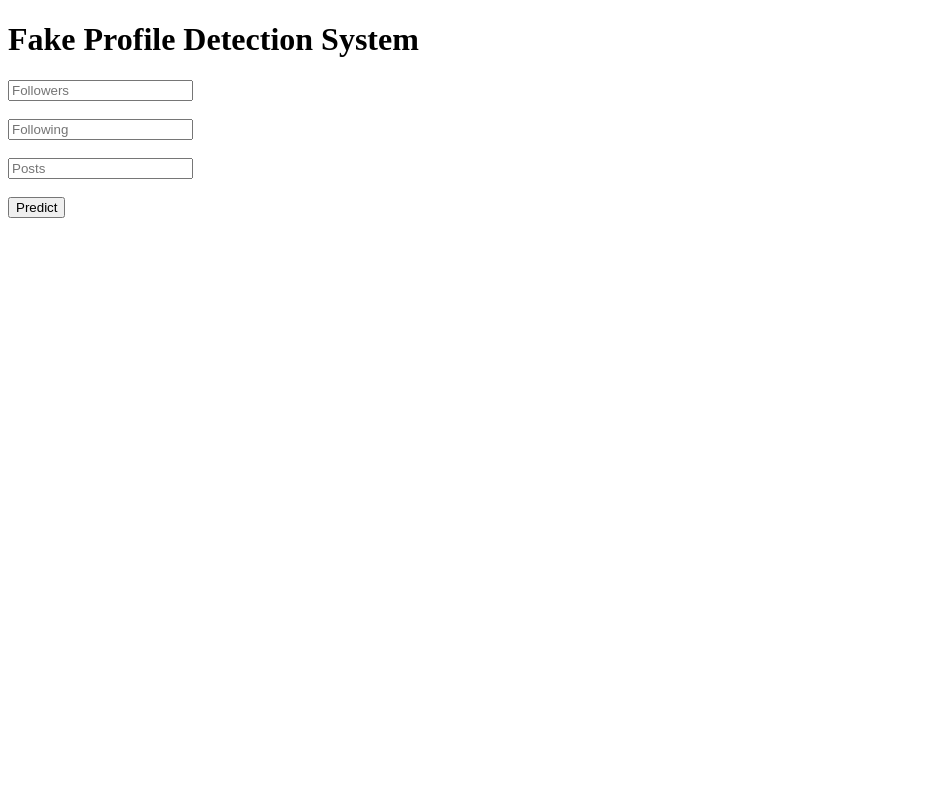
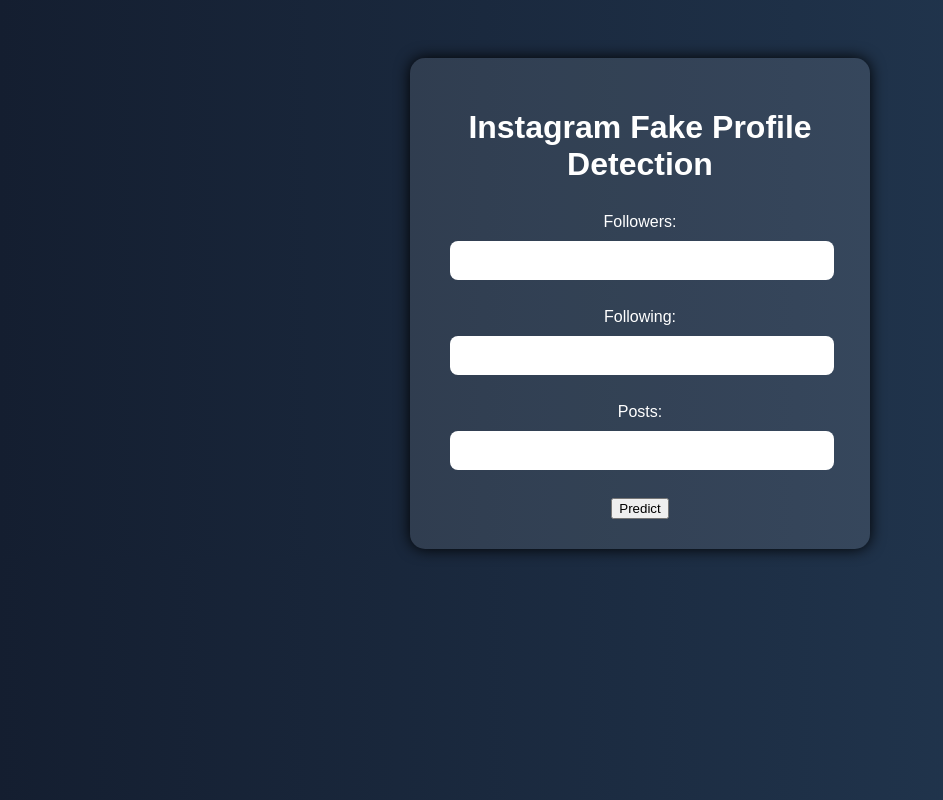
Before and after one commit to ammuBohra/AI-Fake-Profile-Detection-System, a Flask app: page / in a window 1280 px wide. Shown: the whole page, without its empty margins (0-943 px from the left). Run offline with Flask 3, Linux system fonts and the light colour scheme; parts of the project's set-up code (start-up, migrations or seed data) failed here and were passed over.

Commit message:
Upgraded Flask frontend with professional AI dashboard UI

```diff
--- a/app/templates/index.html
+++ b/app/templates/index.html
@@ -5,28 +5,89 @@
     <title>Fake Profile Detection</title>
 </head>
 
+<style>
+
+    body{
+        font-family: Arial;
+        background: linear-gradient(to right, #141e30, #243b55);
+        color: white;
+        text-align: center;
+        padding-top: 50px;
+    }
+
+    .container{
+        width: 400px;
+        margin: auto;
+        background: rgba(255, 255, 255, 0.1);
+        padding: 30px;
+        border-radius: 15px;
+        box-shadow: 0px 0px 15px black;
+    }
+
+    h1{
+        margin-bottom: 30px;
+    }
+
+    input{
+        width: 90%;
+        padding: 12px;
+        margin: 10px;
+        border: none;
+        border-radius: 8px;
+    }
+
+    button:hover{
+        background: #0072ff;
+    }
+
+    .result{
+        margin-top: 20px;
+        padding: 15px;
+        border-radius: 10px;
+        font-size: 20px;
+        font-weight: bold;
+    }
+
+    .fake{
+        background-color: #ff4d4d;
+    }
+
+    .real{
+        background-color: #00cc66;
+    }
+
+</style>
+
 
 <body>
-        <h1>Fake Profile Detection System</h1>
+
+    <div class="container">
+
+        <h1>Instagram Fake Profile Detection</h1>
 
         <form action="/predict" method="POST">
 
-            <input type="number" name="followers" placeholder="Followers" required>
+             <label>Followers:</label>
+             <input type="number" name="followers" required>
+             <br><br>
 
-            <br><br>
+             <label>Following:</label>
+             <input type="number" name="following" required>
+             <br><br>
 
-            <input type="number" name="following" placeholder="Following" required>
+             <label>Posts:</label>
+             <input type="number" name="posts" required>
+             <br><br>
 
-            <br><br>
+             <button type="submit">Predict</button>
 
-            <input type="number" name="posts" placeholder="Posts" required>
-
-            <br><br>
-
-            <button type="submit">Predict</button>
         </form>
 
-        <h2>{{ prediction_text }}</h2>
+        {% if prediction_text %}
+            <h2>{{ prediction_text }}</h2>
 
+            {% endif %}
+
+    </div>
 </body>
 </html>
```
Also changed, not shown: 1 other file.
